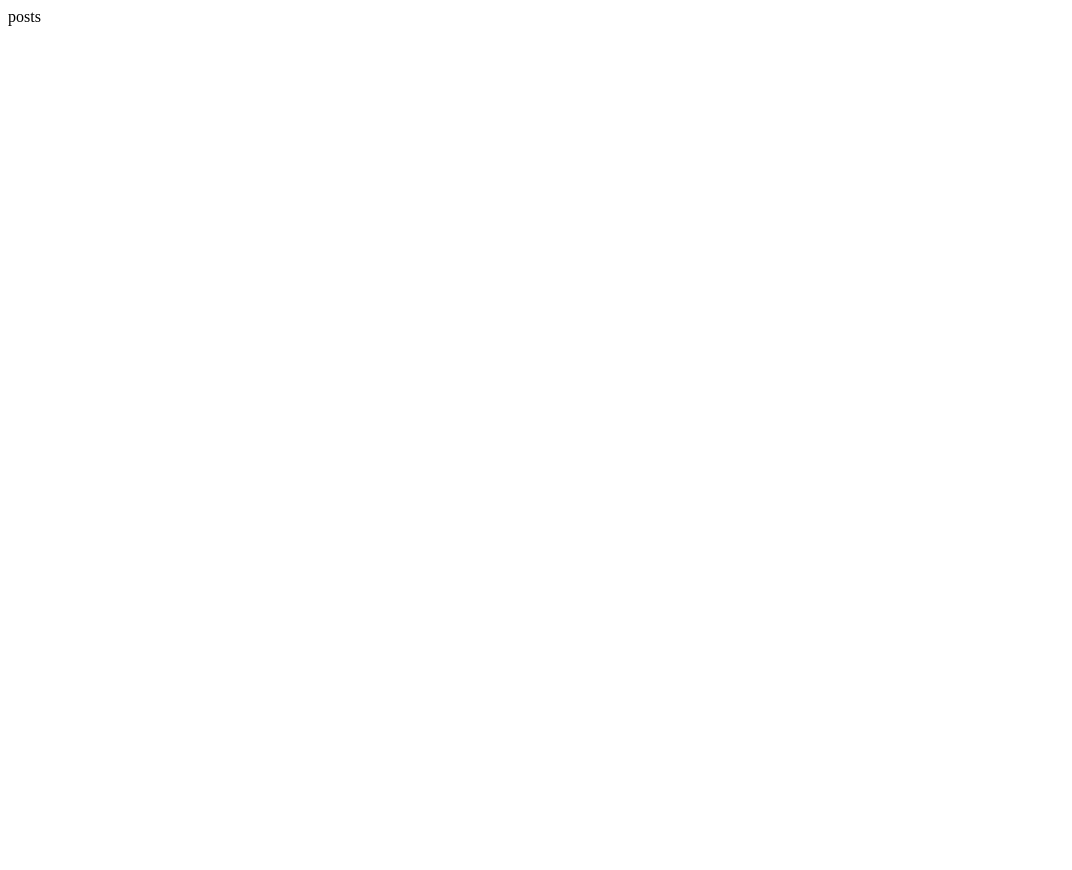
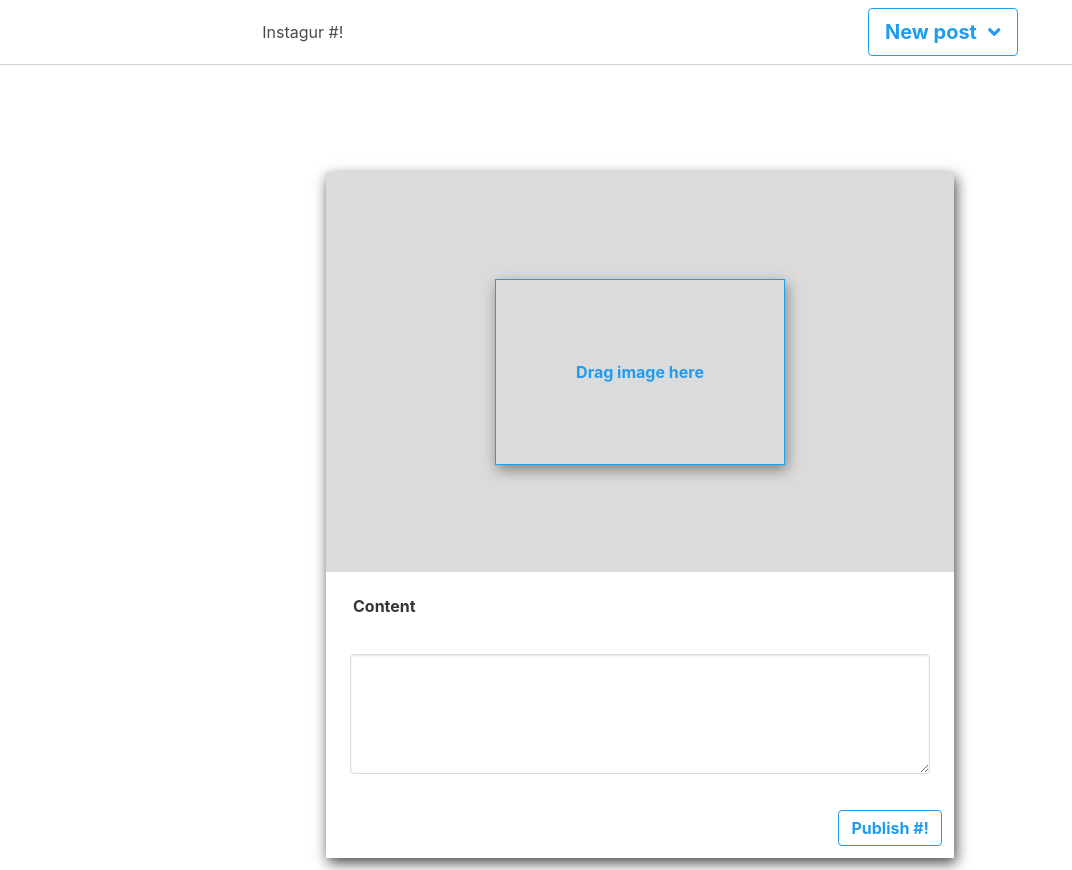
Before and after one commit to S0yKaf/mtl-releve_instagur, a plain HTML site: page instagur/public/post.html in a window 1280 px wide. Shown: the whole page, without its empty margins (0-1072 px from the left). Before the commit the page ends 800 px from the top, so only its background shows below. Drawn offline with nearby package versions, Linux system fonts and the light colour scheme.

Commit message:
add post page template and begin vue code

```diff
--- a/instagur/public/css/baseStyle.css
+++ b/instagur/public/css/baseStyle.css
@@ -37,6 +37,33 @@
   width: 100%;
 }
 
+.upload {
+  display: flex;
+  height: 50vh;
+  text-align: center;
+  align-items: center;
+  justify-content: center;
+}
+
+.message {
+  padding: 1vh 2vh 1vh 2vh;
+  border-style: solid;
+  border-color:#209cee;
+  border-width: 0.2vh;
+  color: #209cee;
+}
+
+.upload-box {
+  display: flex;
+  border-style: solid;
+  border-color:#209cee;
+  border-width: 0.2vh;
+  color: #209cee;
+  text-align: center;
+  padding: 10vh;
+  box-shadow: 2px 5px 13px grey;
+}
+
 .card-footer .columns input {
     border: none;
     border-radius: 0;
--- /dev/null
+++ b/instagur/public/js/post.js
@@ -0,0 +1,21 @@
+var post = new Vue({
+  el: '#post',
+  name: 'post',
+  data: {
+    post: {
+      image: "",
+      content: "",
+    }
+  },
+  methods: {
+    makePost: function() {
+      axios.post('/upload', this.post)
+      .then((res) => {
+        window.location.replace('/');
+      })
+      .catch((err) => {
+        console.log(err);
+      })
+    }
+  }
+})
--- a/instagur/public/post.html
+++ b/instagur/public/post.html
@@ -1 +1,66 @@
-posts
+<!doctype html>
+<html lang="en">
+
+<head>
+  <meta charset="UTF-8">
+  <meta http-equiv="X-UA-Compatible" content="IE=edge">
+  <meta name="viewport" content="width=device-width, initial-scale=1">
+
+  <title>instagur #!</title>
+  <base href="/">
+  <link href="https://fonts.googleapis.com/icon?family=Material+Icons" rel="stylesheet">
+  <link href="https://fonts.googleapis.com/css?family=Open+Sans:300,400,700" rel="stylesheet">
+  <link rel="stylesheet" href="https://cdnjs.cloudflare.com/ajax/libs/bulma/0.7.1/css/bulma.min.css" />
+  <link rel="stylesheet" href="css/baseStyle.css" />
+  <link rel="stylesheet" href="css/style.css" />
+</head>
+
+<body ng-app="myblt">
+  <div id="post">
+    <div class="navbar is-inline-flex is-transparent">
+      <div class="navbar-brand">
+        <a class="navbar-item" href="/">
+          <span class="">Instagur #!</span>
+        </a>
+      </div>
+      <div class="navbar-item is-flex-touch">
+        <span class="message is-medium has-text-info has-background-white"><strong>New post</strong>&nbsp&nbsp<i class="fas fa-angle-down"></i></span>
+      </div>
+    </div>
+
+    <div class="columns body-columns">
+      <div class="column is-half is-offset-one-quarter">
+        <div class="card">
+          <div class="card-image">
+            <div class="upload has-text-centered is-4by3 has-background-grey-lighter">
+              <div class=upload-box>
+                <p><strong class="has-text-info">Drag image here</strong></p>
+              </div>
+            </div>
+          </div>
+          <div class="column card-content">
+            <div class="likes-bar level is-mobile">
+              <div class="level-left">
+                <p>
+                  <strong>Content</strong>
+                </p>
+              </div>
+            </div>
+            <div class="column content">
+              <textarea class="textarea" v-model="post.content"></textarea>
+            </div>
+              <div class="level-right publish">
+                <button class="button is-info is-outlined is-pulled-right" @click="makePost"><strong>Publish #!</strong></button>
+              </div>
+          </div>
+        </div>
+      </div>
+    </div>
+  </div>
+
+    <script src="https://unpkg.com/axios/dist/axios.min.js"></script>
+    <script src="https://cdn.jsdelivr.net/npm/vue@2.5.16/dist/vue.js"></script>
+    <script defer src="https://use.fontawesome.com/releases/v5.0.7/js/all.js"></script>
+    <script src="js/post.js"></script>
+</body>
+</html>
```
Also changed, not shown: instagur/public/index.html (+3 -3 lines), 1 other file.
